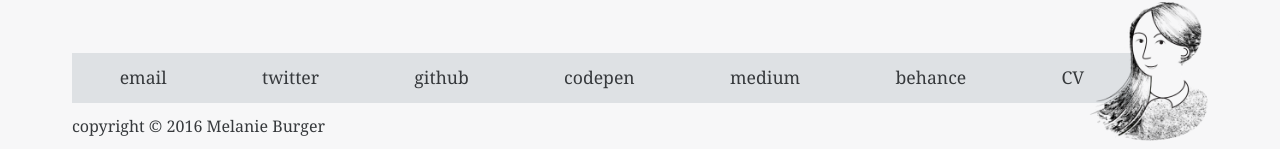
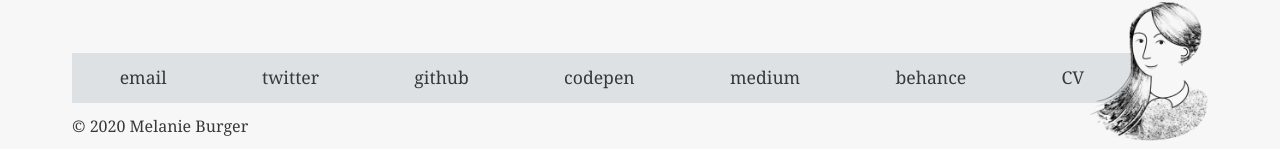
Before and after one commit to melaniebrgr/personal-website, a website: page app/index.html in a window 1280 px wide. Shown: the part 809-958 px from the top of the page. Drawn offline with nearby package versions, Linux system fonts and the light colour scheme; some packages are replaced by stand-ins of ours.

Commit message:
✏️Updates copyright year

```diff
--- a/app/index.html
+++ b/app/index.html
@@ -65,7 +65,7 @@
           </ul>
           <div class="headshot"><img src="img/headshot-1.png" alt="Illustration of me"></div>
           <ul class="copyright">
-            <li>copyright &copy; 2016 Melanie Burger</li>
+            <li>&copy; 2020 Melanie Burger</li>
           </ul>
       </footer>
 
```
